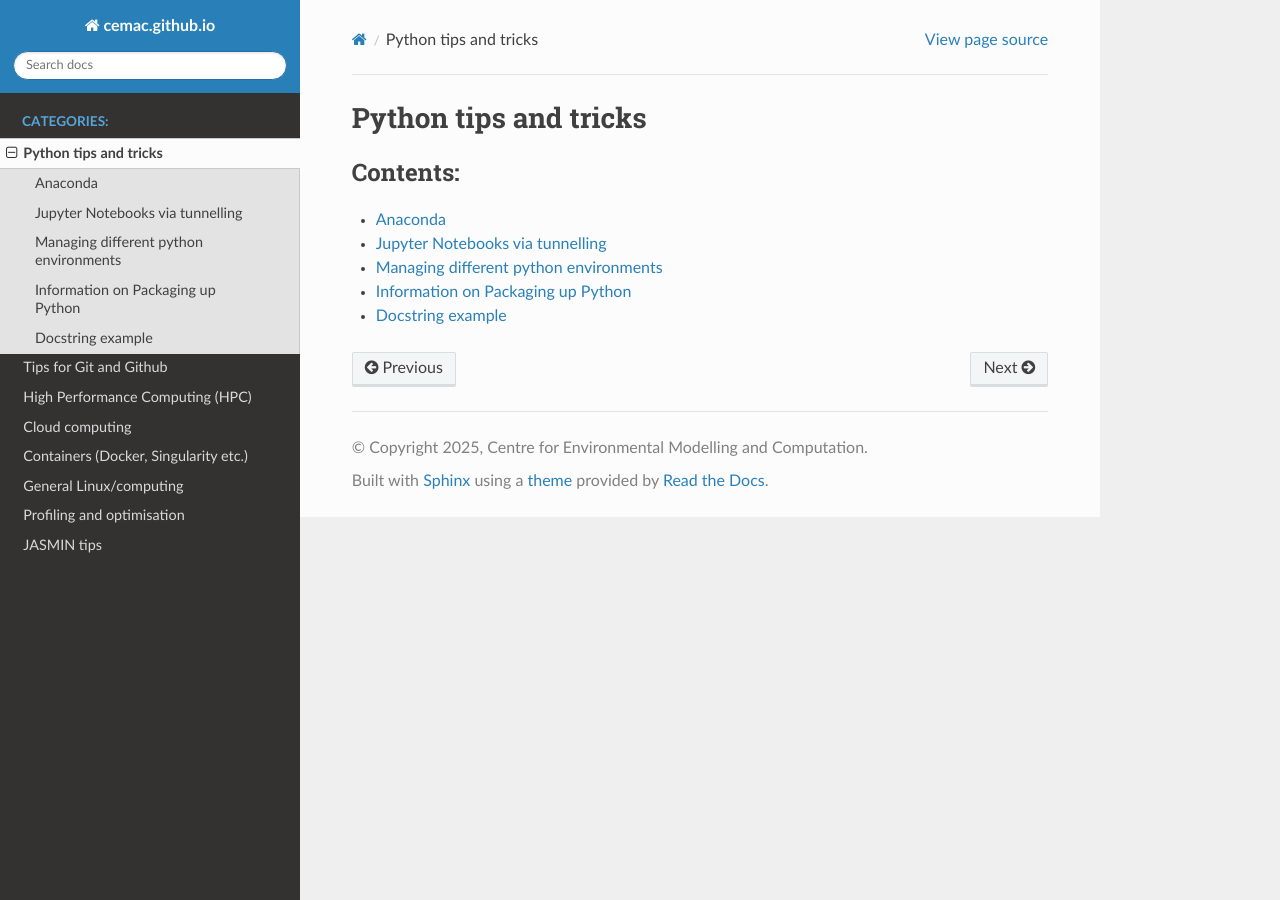
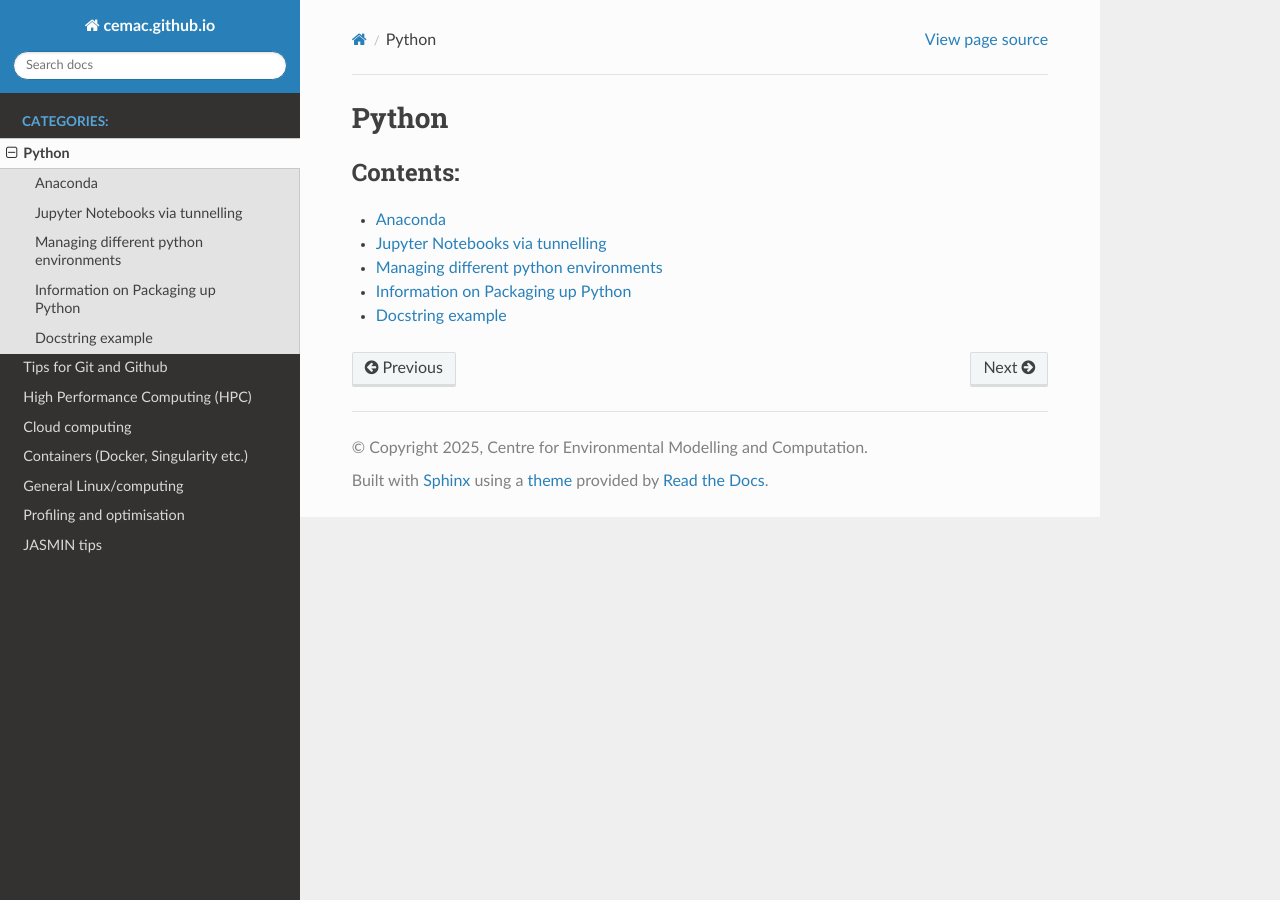
Before and after one commit to cemac/cemac.github.io, a Sphinx documentation site: the page built from source/pages/python/index.rst, in a window 1280 px wide. Built offline with Sphinx 7.4.7 and the Read the Docs theme 3.1.0, drawn with Linux system fonts in a browser that asks for light colours; pages that are not in the unit, such as notebooks, are missing from menus.

Commit message:
Update index.rst to rename section Python

```diff
--- a/source/pages/python/index.rst
+++ b/source/pages/python/index.rst
@@ -3,8 +3,8 @@
    You can adapt this file completely to your liking, but it should at least
    contain the root `toctree` directive.
 
-Python tips and tricks
-=============================
+Python
+======
 
 
 
```
